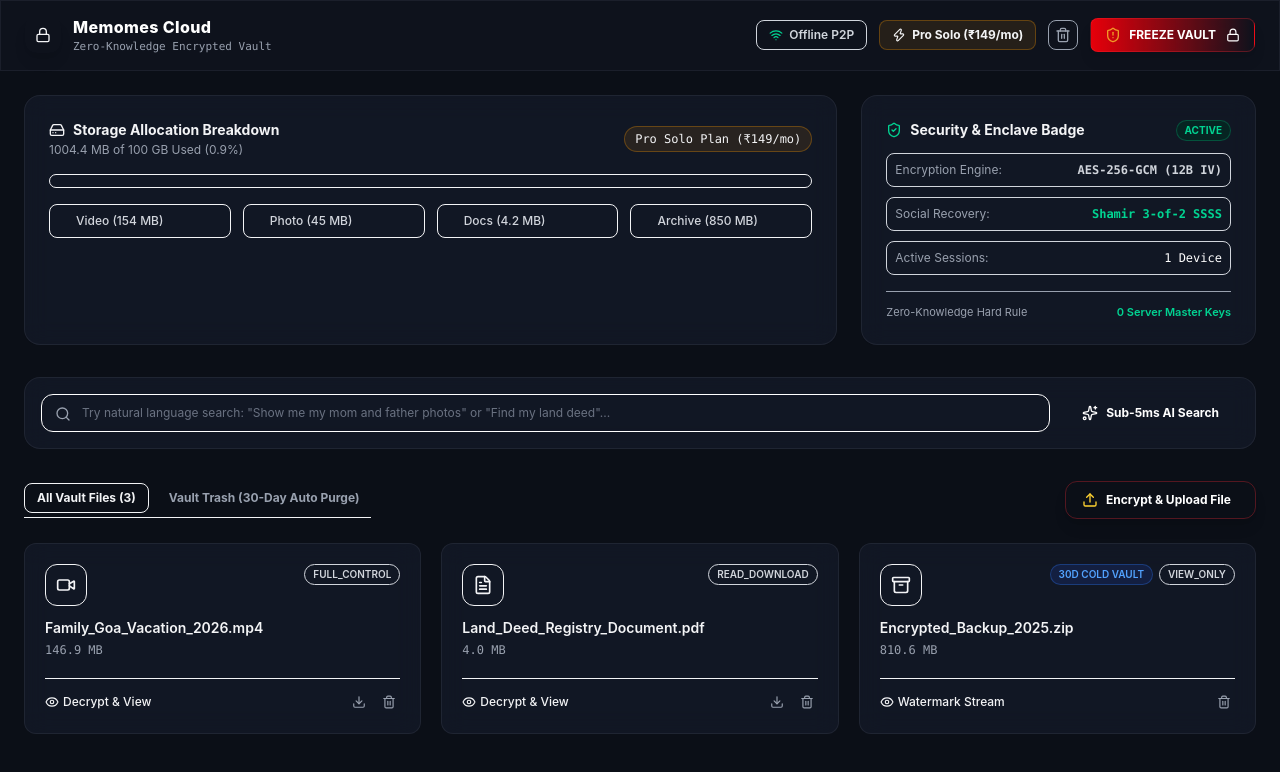
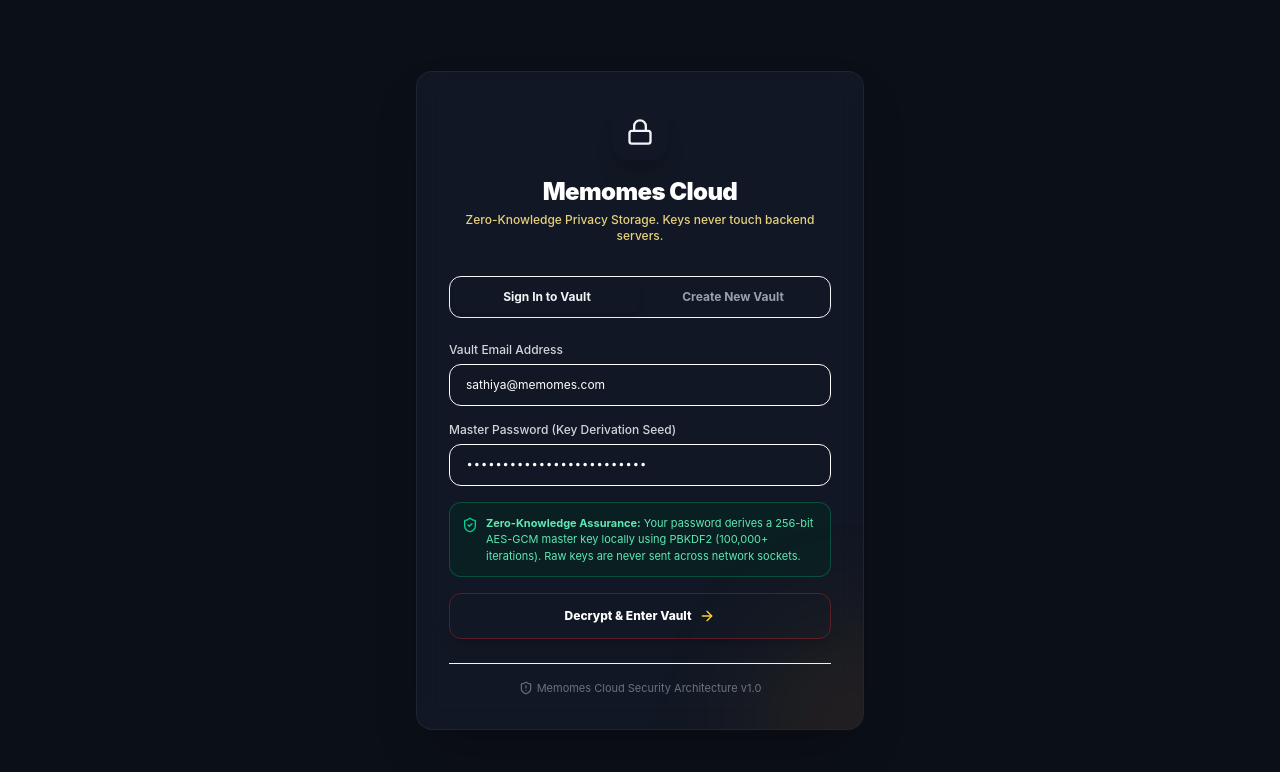
Before and after one commit to sathiyamurthyr/Memomes, a React (Vite) app in the folder src/Memomes.Client/: page / in a window 1280 px wide. Shown: the top 772 px of the page. Built offline with nearby package versions, Linux system fonts and the light colour scheme.

Commit message:
feat: implement interactive Zero-Knowledge login to logout authentication flow

```diff
--- a/src/Memomes.Client/src/App.tsx
+++ b/src/Memomes.Client/src/App.tsx
@@ -1,8 +1,27 @@
+import { useState } from 'react';
+import { AuthScreen } from './components/AuthScreen';
 import { Dashboard } from './components/Dashboard';
 
 function App() {
+  const [currentUser, setCurrentUser] = useState<{ email: string; masterKey: CryptoKey; shards: any } | null>(null);
+
+  const handleLoginSuccess = (user: { email: string; masterKey: CryptoKey; shards: any }) => {
+    setCurrentUser(user);
+  };
+
+  const handleLogout = () => {
+    // Flush local RAM keys
+    setCurrentUser(null);
+  };
+
   return (
-    <Dashboard />
+    <div className="min-h-screen bg-surface selection:bg-primary selection:text-white">
+      {currentUser ? (
+        <Dashboard userEmail={currentUser.email} onLogout={handleLogout} />
+      ) : (
+        <AuthScreen onLoginSuccess={handleLoginSuccess} />
+      )}
+    </div>
   );
 }
 
--- /dev/null
+++ b/src/Memomes.Client/src/components/AuthScreen.tsx
@@ -0,0 +1,155 @@
+import React, { useState } from 'react';
+import { Lock, KeyRound, ShieldCheck, ArrowRight, ShieldAlert } from 'lucide-react';
+import { ZkCrypto } from '../crypto/zkCrypto';
+import { ShamirSocialRecovery } from '../crypto/shamir';
+
+interface AuthScreenProps {
+  onLoginSuccess: (user: { email: string; masterKey: CryptoKey; shards: any }) => void;
+}
+
+export const AuthScreen: React.FC<AuthScreenProps> = ({ onLoginSuccess }) => {
+  const [isRegister, setIsRegister] = useState(false);
+  const [email, setEmail] = useState('sathiya@memomes.com');
+  const [password, setPassword] = useState('SuperSecretMasterKey2026!');
+  const [isLoading, setIsLoading] = useState(false);
+  const [derivedKeyHex, setDerivedKeyHex] = useState<string | null>(null);
+
+  const handleSubmit = async (e: React.FormEvent) => {
+    e.preventDefault();
+    if (!email || !password) return;
+
+    setIsLoading(true);
+
+    try {
+      // 1. Derive 256-bit AES-GCM Master Key on client device strictly via Web Crypto API
+      const masterKey = await ZkCrypto.deriveMasterKey(password, `salt_${email}`);
+      const rawHexKey = await ZkCrypto.exportKeyRaw(masterKey);
+      setDerivedKeyHex(rawHexKey.substring(0, 16) + '...');
+
+      // 2. Generate 3-of-2 Shamir Social Recovery Shards on client
+      const shards = ShamirSocialRecovery.splitMasterKey(rawHexKey);
+
+      setTimeout(() => {
+        setIsLoading(false);
+        onLoginSuccess({
+          email,
+          masterKey,
+          shards
+        });
+      }, 600);
+    } catch (err: any) {
+      alert("Authentication error: " + err.message);
+      setIsLoading(false);
+    }
+  };
+
+  return (
+    <div className="min-h-screen bg-surface flex items-center justify-center p-4">
+      {/* Dynamic Glassmorphism Auth Card */}
+      <div className="max-w-md w-full glass-card rounded-2xl p-8 border border-stroke-default shadow-2xl relative overflow-hidden">
+        {/* Glow accent decoration */}
+        <div className="absolute -top-24 -left-24 w-48 h-48 bg-primary/20 rounded-full blur-3xl pointer-events-none" />
+        <div className="absolute -bottom-24 -right-24 w-48 h-48 bg-amber-500/10 rounded-full blur-3xl pointer-events-none" />
+
+        <div className="text-center mb-8">
+          <div className="w-14 h-14 mx-auto mb-4 rounded-2xl bg-gradient-to-tr from-primary to-accent-gold p-0.5 shadow-xl shadow-primary/25 flex items-center justify-center">
+            <div className="w-full h-full bg-surface-container rounded-[14px] flex items-center justify-center">
+              <Lock className="w-7 h-7 text-accent-gold" />
+            </div>
+          </div>
+          <h2 className="text-2xl font-black text-white tracking-tight">Memomes Cloud</h2>
+          <p className="text-xs text-amber-200/90 mt-1 font-medium">
+            Zero-Knowledge Privacy Storage. Keys never touch backend servers.
+          </p>
+        </div>
+
+        {/* Tab switcher */}
+        <div className="flex bg-surface p-1 rounded-xl border border-stroke-default mb-6">
+          <button
+            type="button"
+            onClick={() => setIsRegister(false)}
+            className={`flex-1 py-2 text-xs font-bold rounded-lg transition ${!isRegister ? 'bg-surface-card text-accent-gold shadow-md' : 'text-gray-400 hover:text-white'}`}
+          >
+            Sign In to Vault
+          </button>
+          <button
+            type="button"
+            onClick={() => setIsRegister(true)}
+            className={`flex-1 py-2 text-xs font-bold rounded-lg transition ${isRegister ? 'bg-surface-card text-accent-gold shadow-md' : 'text-gray-400 hover:text-white'}`}
+          >
+            Create New Vault
+          </button>
+        </div>
+
+        <form onSubmit={handleSubmit} className="space-y-4">
+          <div>
+            <label className="block text-xs font-medium text-gray-300 mb-1.5">Vault Email Address</label>
+            <div className="relative">
+              <input
+                type="email"
+                value={email}
+                onChange={(e) => setEmail(e.target.value)}
+                required
+                placeholder="user@memomes.com"
+                className="w-full bg-surface border border-stroke-default rounded-xl px-4 py-3 text-xs text-white placeholder-gray-500 focus:outline-none focus:border-accent-gold"
+              />
+            </div>
+          </div>
+
+          <div>
+            <label className="block text-xs font-medium text-gray-300 mb-1.5">Master Password (Key Derivation Seed)</label>
+            <div className="relative">
+              <input
+                type="password"
+                value={password}
+                onChange={(e) => setPassword(e.target.value)}
+                required
+                placeholder="••••••••••••••••"
+                className="w-full bg-surface border border-stroke-default rounded-xl px-4 py-3 text-xs text-white placeholder-gray-500 focus:outline-none focus:border-accent-gold font-mono"
+              />
+            </div>
+          </div>
+
+          {/* Zero-Knowledge Guarantee Badge */}
+          <div className="p-3 bg-emerald-950/40 border border-emerald-500/30 rounded-xl text-[11px] text-emerald-300 flex items-start space-x-2">
+            <ShieldCheck className="w-4 h-4 text-emerald-400 shrink-0 mt-0.5" />
+            <span>
+              <strong>Zero-Knowledge Assurance:</strong> Your password derives a 256-bit AES-GCM master key locally using PBKDF2 (100,000+ iterations). Raw keys are never sent across network sockets.
+            </span>
+          </div>
+
+          <button
+            type="submit"
+            disabled={isLoading}
+            className="w-full py-3.5 px-4 bg-gradient-to-r from-primary to-primary-hover hover:from-primary-hover hover:to-primary text-white text-xs font-extrabold rounded-xl shadow-lg shadow-primary/25 border border-red-500/30 transition transform active:scale-95 flex items-center justify-center space-x-2"
+          >
+            {isLoading ? (
+              <>
+                <KeyRound className="w-4 h-4 text-accent-gold animate-spin" />
+                <span>Deriving Local Master Key...</span>
+              </>
+            ) : (
+              <>
+                <span>{isRegister ? 'Create Vault & Generate Shards' : 'Decrypt & Enter Vault'}</span>
+                <ArrowRight className="w-4 h-4 text-amber-300" />
+              </>
+            )}
+          </button>
+        </form>
+
+        {derivedKeyHex && (
+          <div className="mt-4 p-2.5 bg-surface rounded-lg border border-stroke-default text-[10px] font-mono text-accent-gold text-center">
+            Client Master Key Derived: {derivedKeyHex}
+          </div>
+        )}
+
+        <div className="mt-6 border-t border-stroke-default pt-4 text-center">
+          <p className="text-[11px] text-gray-500 flex items-center justify-center gap-1">
+            <ShieldAlert className="w-3.5 h-3.5 text-accent-gold" />
+            <span>Memomes Cloud Security Architecture v1.0</span>
+          </p>
+        </div>
+      </div>
+    </div>
+  );
+};
--- a/src/Memomes.Client/src/components/Dashboard.tsx
+++ b/src/Memomes.Client/src/components/Dashboard.tsx
@@ -1,6 +1,6 @@
 import React, { useState, useEffect } from 'react';
 import {
-  ShieldCheck, Search, Upload, Lock, Trash2, Video, FileText,
+  ShieldCheck, Search, Upload, Lock, Trash2, Video, FileText, LogOut,
   Archive, RefreshCw, Eye, Download, Wifi, Zap, Sparkles, HardDrive
 } from 'lucide-react';
 import { PanicLockButton } from './PanicLockButton';
@@ -25,9 +25,13 @@ export interface FileItem {
   createdAt: string;
 }
 
-export const Dashboard: React.FC = () => {
+interface DashboardProps {
+  userEmail: string;
+  onLogout: () => void;
+}
+
+export const Dashboard: React.FC<DashboardProps> = ({ userEmail, onLogout }) => {
   const [userId] = useState<string>('a1b2c3d4-e5f6-7890-abcd-1234567890ab');
-  const [userEmail] = useState<string>('user@memomes.com');
   const [userIp] = useState<string>('103.21.124.5');
 
   const [files, setFiles] = useState<FileItem[]>([
@@ -198,7 +202,7 @@ export const Dashboard: React.FC = () => {
           </div>
           <div>
             <h1 className="text-base font-extrabold text-white tracking-wide">Memomes Cloud</h1>
-            <p className="text-[11px] text-gray-400 font-mono">Zero-Knowledge Encrypted Vault</p>
+            <p className="text-[11px] text-gray-400 font-mono">Logged in as {userEmail}</p>
           </div>
         </div>
 
@@ -229,7 +233,17 @@ export const Dashboard: React.FC = () => {
           </button>
 
           {/* Panic Lock Emergency Button */}
-          <PanicLockButton userId={userId} onLockComplete={() => alert("Vault Locked. Refresh page to re-authenticate.")} />
+          <PanicLockButton userId={userId} onLockComplete={onLogout} />
+
+          {/* Sign Out Button */}
+          <button
+            onClick={onLogout}
+            className="flex items-center space-x-1 px-3 py-1.5 bg-surface-card hover:bg-surface-hover text-gray-300 hover:text-white border border-stroke-default rounded-lg text-xs font-bold transition"
+            title="Sign out of Zero-Knowledge vault"
+          >
+            <LogOut className="w-3.5 h-3.5 text-red-400" />
+            <span className="hidden sm:inline">Sign Out</span>
+          </button>
         </div>
       </header>
 
```
